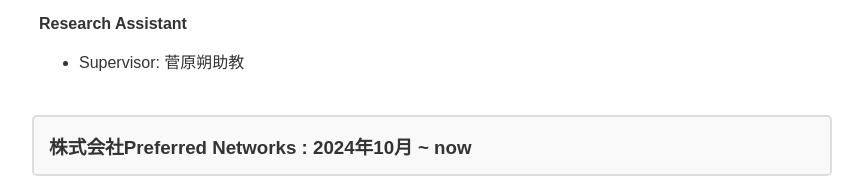
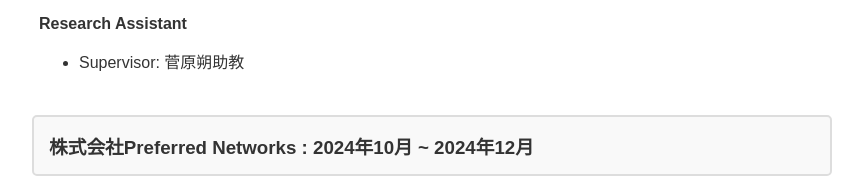
Before and after one commit to takuma1229/takuma1229.github.io, a plain HTML site: page index.html in a window 1280 px wide. Shown: the part 2625-2806 px from the top of the page, without its empty margins (208-1071 px from the left). Drawn offline with Linux system fonts and the light colour scheme.

Commit message:
update work experience

```diff
--- a/index.html
+++ b/index.html
@@ -143,7 +143,7 @@
         </ul>
     </div>
 
-    <h3 class="company">株式会社Preferred Networks : 2024年10月 ~ now</h3>
+    <h3 class="company">株式会社Preferred Networks : 2024年10月 ~ 2024年12月</h3>
     <div class="job">
         <strong>Part-time Employee as Researcher</strong>
         <ul>
```
